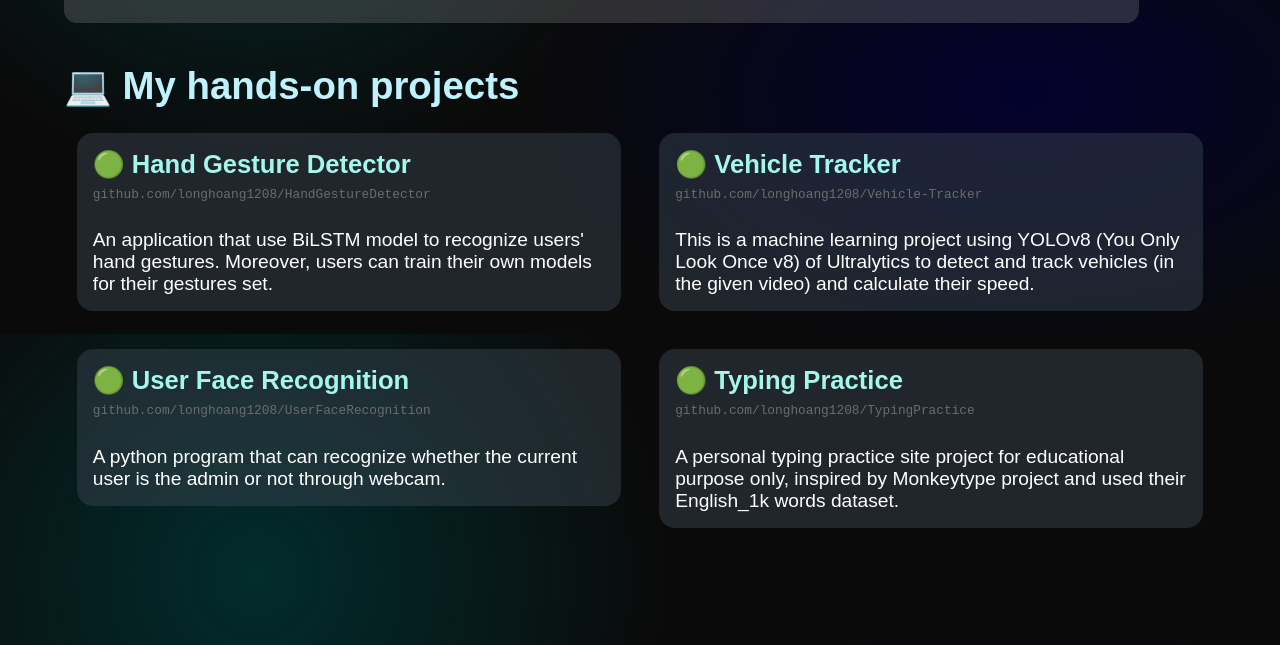
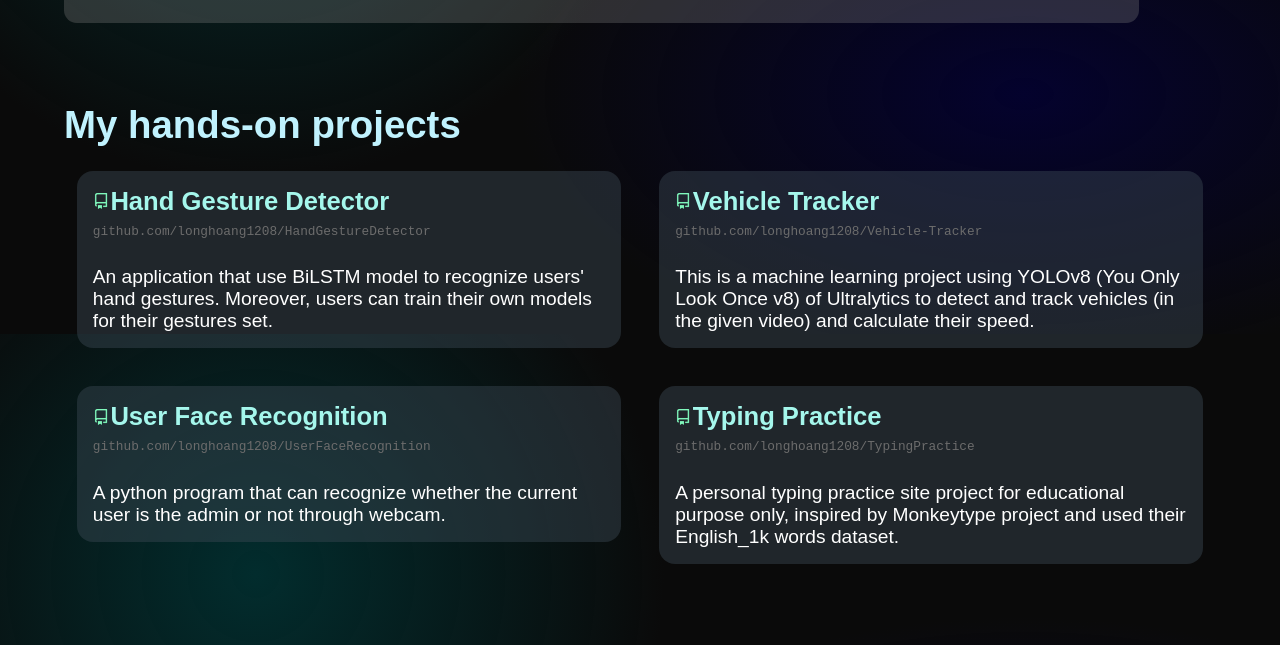
Before and after one commit to longhoang1208/CS_Final_Project, a plain HTML site: page index.html in a window 1280 px wide. Shown: the part 1266-1911 px from the top of the page. Drawn offline with Linux system fonts and the light colour scheme.

Commit message:
change repo icon

```diff
--- a/index.html
+++ b/index.html
@@ -58,11 +58,14 @@
     </div>
 
     <div id="my-projects">
-      <h2 class="title">💻 My hands-on projects</h2>
+      <h2 class="title">My hands-on projects</h2>
       <div id="projects-display">
         <!-- Hand Gesture Detector -->
         <div class="project-card">
-          <h2 class="project-title">🟢 Hand Gesture Detector</h2>
+          <div class="project-title">
+            <img src="./assets/icons/repo.png" alt="">
+            <h2>Hand Gesture Detector</h2>
+          </div>
 
           <a href="https://github.com/longhoang1208/HandGestureDetector" class="proj-ref" target="_blank">
             github.com/longhoang1208/HandGestureDetector
@@ -75,7 +78,10 @@
 
         <!-- Vehicle Tracker -->
         <div class="project-card">
-          <h2 class="project-title">🟢 Vehicle Tracker</h2>
+          <div class="project-title">
+            <img src="./assets/icons/repo.png" alt="">
+            <h2>Vehicle Tracker</h2>
+          </div>
 
           <a href="https://github.com/longhoang1208/Vehicle-Tracker" class="proj-ref" target="_blank">
             github.com/longhoang1208/Vehicle-Tracker
@@ -88,7 +94,10 @@
 
         <!-- User Face Recognition -->
         <div class="project-card">
-          <h2 class="project-title">🟢 User Face Recognition</h2>
+          <div class="project-title">
+            <img src="./assets/icons/repo.png" alt="">
+            <h2>User Face Recognition</h2>
+          </div>
 
           <a href="https://github.com/longhoang1208/UserFaceRecognition" class="proj-ref" target="_blank">
             github.com/longhoang1208/UserFaceRecognition
@@ -101,7 +110,10 @@
 
         <!-- Typing Practice -->
         <div class="project-card">
-          <h2 class="project-title">🟢 Typing Practice</h2>
+          <div class="project-title">
+            <img src="./assets/icons/repo.png" alt="">
+            <h2>Typing Practice</h2>
+          </div>
 
           <a href="https://github.com/longhoang1208/TypingPractice" class="proj-ref" target="_blank">
             github.com/longhoang1208/TypingPractice
@@ -224,7 +236,7 @@
 
     <div id="career-display">
       <a class="job-card" href="#web-dev">
-        <h2>🌐 Web Developer</h2>
+        <h2>// Web Developer</h2>
 
         <p>
           Full-stack web developer building scalable, high-performance web applications, databases, and interactive interfaces with clean, standards-compliant code and seamless integrations.
@@ -232,7 +244,7 @@
       </a>
 
       <a class="job-card" href="#sw-dev">
-        <h2>🖥️ Software Developer</h2>
+        <h2>// Software Developer</h2>
 
         <p>
           Software engineer designing and developing scalable computer, network, and utility software solutions, integrating hardware-software systems and managing application databases.
--- a/style.css
+++ b/style.css
@@ -258,7 +258,7 @@ ABOUT ME
 
   margin: 0;
   margin-left: 5cqw;
-  margin-top: 5cqh;
+  margin-top: 10cqh;
 }
 
 /* PROJECT CARD */
@@ -294,11 +294,23 @@ ABOUT ME
 }
 
 .project-title {
+  display: flex;
+  flex-direction: row;
+  align-items: center;
+
+  gap: .1em;
+}
+
+.project-title > h2 {
   font-size: 2vw;
   font-weight: bold;
   color: rgb(165, 247, 236);
 
   margin: 0;
+}
+
+.project-title > img {
+  height: 1em;
 }
 
 .proj-ref {
@@ -471,7 +483,15 @@ TARGET CAREER
 #target-career .section-title {
   width: 30vw;
   margin-left: 5cqw;
-  color: white;
+
+  color: transparent;
+  background: linear-gradient(
+    45deg,
+    rgb(251, 207, 216),
+    rgb(183, 133, 253),
+    rgb(159, 251, 234)
+  );
+  background-clip: text;
 }
 
 #career-display {
@@ -505,9 +525,9 @@ TARGET CAREER
 
 #career-display .job-card h2 {
   margin: .8em 0 .5em .6em;
-  font-family: Arial, Helvetica, sans-serif;
+  font-family: monospace;
   font-size: 5cqh;
-  color: rgb(161, 242, 255);
+  color: rgb(73, 255, 152);
 }
 
 #career-display .job-card p {
```
Also changed, not shown: assets/icons/repo.png (added).
